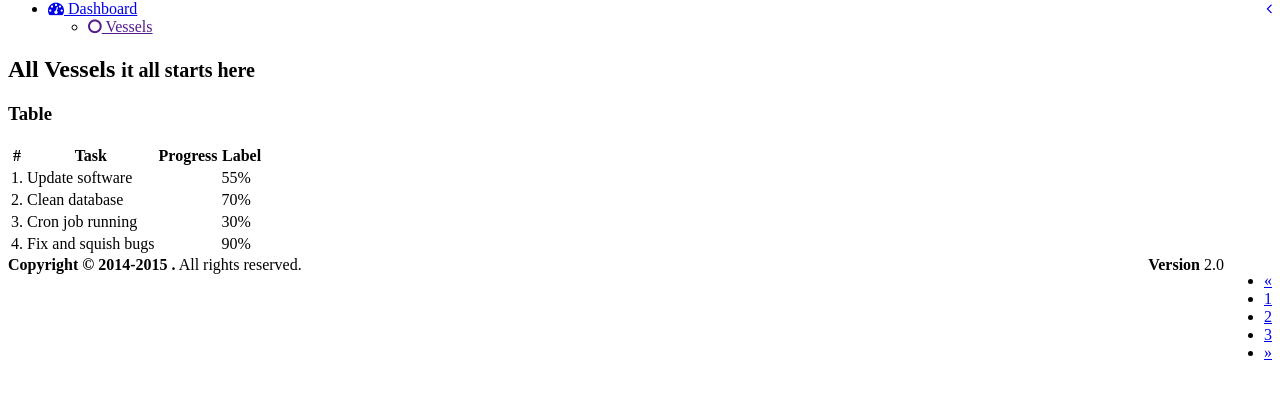
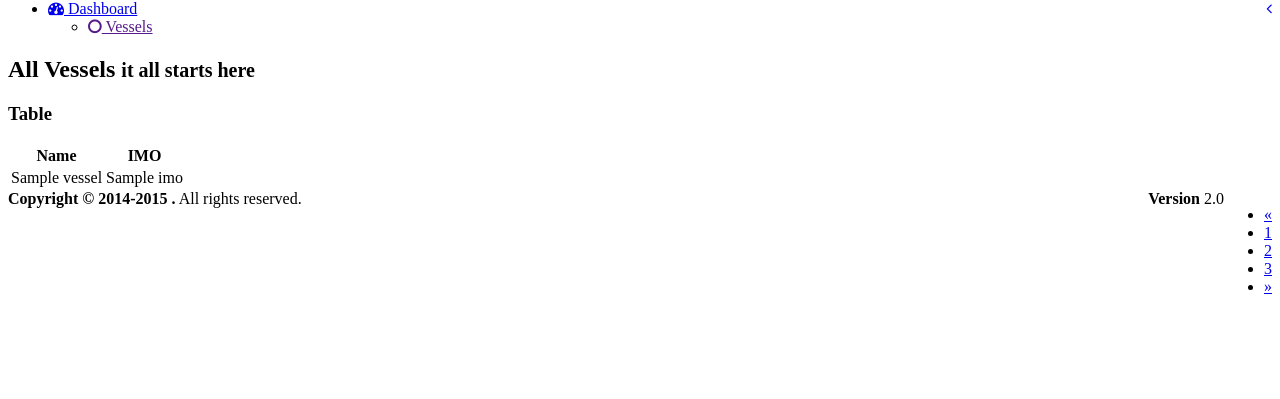
Before and after one commit to rdok/dnmrn-exam, a PHP site: template app/Views/vessels/index.twig in a window 1280 px wide. Shown: the part 60-459 px from the top of the page. Run offline with PHP 8.4, Linux system fonts and the light colour scheme; the template is opened without the code that fills it: most values are stand-ins (such as "Sample title", 1, 10 or a date in 2020); some libraries are stand-ins or nearby versions.

Commit message:
Render basic vessel data: vessels.index

```diff
--- a/app/Models/Repositories/MySqlDbVesselRepository.php
+++ b/app/Models/Repositories/MySqlDbVesselRepository.php
@@ -5,7 +5,7 @@
  * @since   16/12/2015
  */
 
-namespace app\Models\Repositories;
+namespace App\Models\Repositories;
 
 use App\Models\MySqlDbRepository;
 
--- a/app/Views/vessels/index.twig
+++ b/app/Views/vessels/index.twig
@@ -11,51 +11,16 @@
         <div class="box-body">
             <table class="table table-bordered">
                 <tr>
-                    <th style="width: 10px">#</th>
-                    <th>Task</th>
-                    <th>Progress</th>
-                    <th style="width: 40px">Label</th>
+                    <th>Name</th>
+                    <th>IMO</th>
                 </tr>
-                <tr>
-                    <td>1.</td>
-                    <td>Update software</td>
-                    <td>
-                        <div class="progress progress-xs">
-                            <div class="progress-bar progress-bar-danger" style="width: 55%"></div>
-                        </div>
-                    </td>
-                    <td><span class="badge bg-red">55%</span></td>
-                </tr>
-                <tr>
-                    <td>2.</td>
-                    <td>Clean database</td>
-                    <td>
-                        <div class="progress progress-xs">
-                            <div class="progress-bar progress-bar-yellow" style="width: 70%"></div>
-                        </div>
-                    </td>
-                    <td><span class="badge bg-yellow">70%</span></td>
-                </tr>
-                <tr>
-                    <td>3.</td>
-                    <td>Cron job running</td>
-                    <td>
-                        <div class="progress progress-xs progress-striped active">
-                            <div class="progress-bar progress-bar-primary" style="width: 30%"></div>
-                        </div>
-                    </td>
-                    <td><span class="badge bg-light-blue">30%</span></td>
-                </tr>
-                <tr>
-                    <td>4.</td>
-                    <td>Fix and squish bugs</td>
-                    <td>
-                        <div class="progress progress-xs progress-striped active">
-                            <div class="progress-bar progress-bar-success" style="width: 90%"></div>
-                        </div>
-                    </td>
-                    <td><span class="badge bg-green">90%</span></td>
-                </tr>
+                {% for vessel in vessels %}
+                    <tr>
+                        <td>{{ vessel['name'] }}</td>
+                        <td>{{ vessel['imo'] }}</td>
+                    </tr>
+                {% endfor %}
+
             </table>
         </div><!-- /.box-body -->
         <div class="box-footer clearfix">
--- a/database/commands/mysql/seed.php
+++ b/database/commands/mysql/seed.php
@@ -12,7 +12,7 @@
 $dotenv->required(['DB_HOST', 'DB_NAME', 'DB_USERNAME', 'DB_PASSWORD', 'DB_PORT'])->notEmpty();
 
 $mysqlDatabase = new \Database\migrations\mysql\SetUpMySqlDb();
-$mysqlDatabaseSeeder = new \Database\seeds\mysql\MySqlDatabaseSeeder();
+$mysqlDatabaseSeeder = new \Database\seeds\MySqlDatabaseSeeder();
 
 $mysqlDatabase->down();
 $mysqlDatabase->up();
```
Also changed, not shown: app/Controllers/VesselsController.php (+15 -1 lines), app/Models/MySqlDbRepository.php (+29 -1 lines), database/seeds/MySqlDatabaseSeeder.php (renamed from database/seeds/mysql/MySqlDatabaseSeeder.php, +8 -3 lines).
